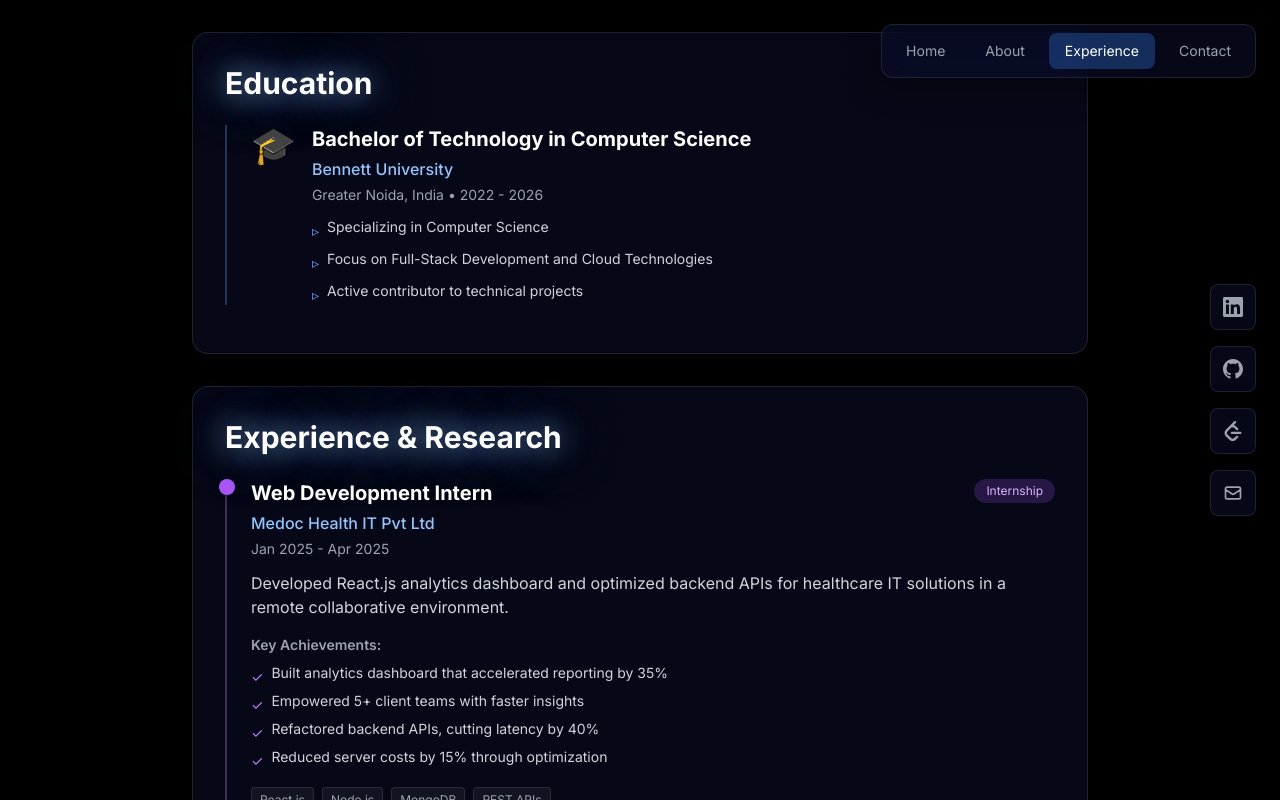
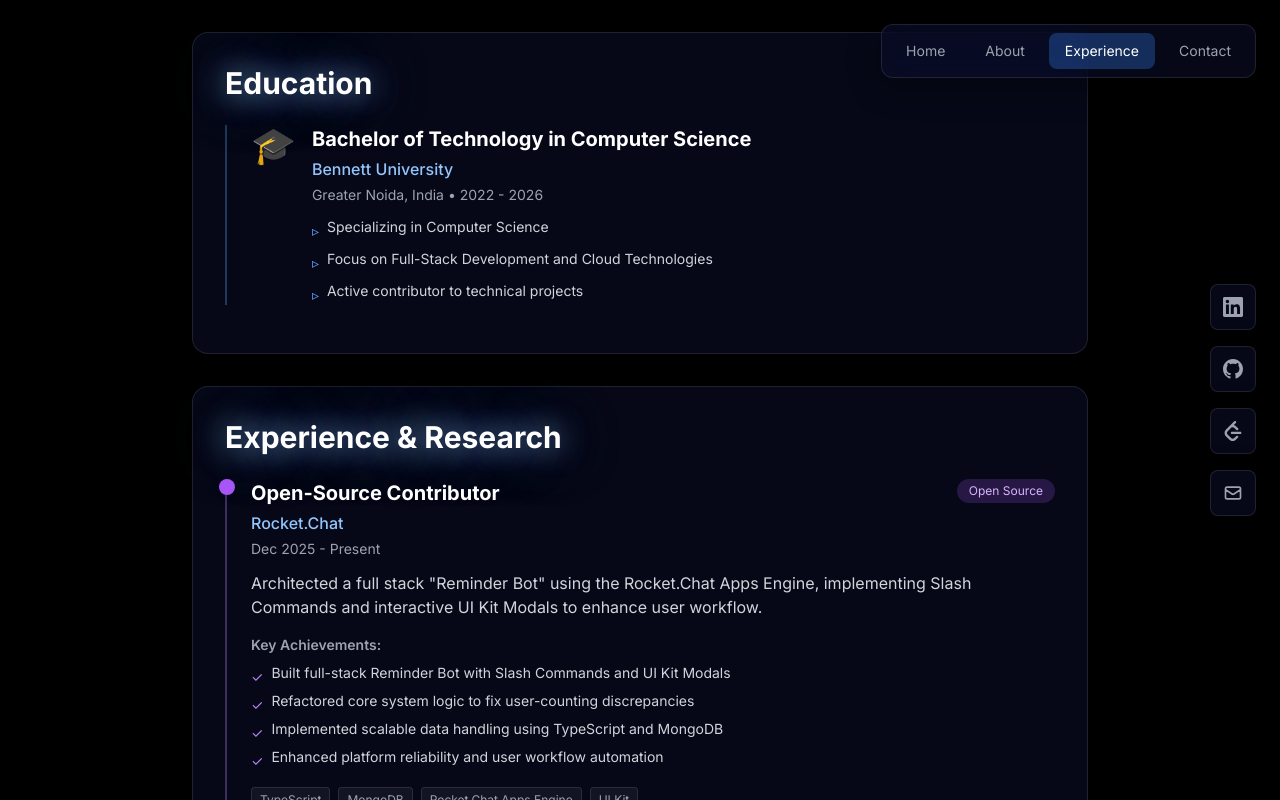
Before and after one commit to adrianYT028/poerfolio_app, a React (Vite) app: page / in a window 1280 px wide. Both pictures are taken after a click on the button "Experience". Built offline with nearby package versions, Linux system fonts and the light colour scheme; no server answers.

Commit message:
Add Rocket.Chat open-source contribution experience

```diff
--- a/src/components/ui/Experience.tsx
+++ b/src/components/ui/Experience.tsx
@@ -2,6 +2,20 @@
 
 export function Experience() {
   const experiences = [
+    {
+      title: 'Open-Source Contributor',
+      company: 'Rocket.Chat',
+      period: 'Dec 2025 - Present',
+      type: 'Open Source',
+      description: 'Architected a full stack "Reminder Bot" using the Rocket.Chat Apps Engine, implementing Slash Commands and interactive UI Kit Modals to enhance user workflow.',
+      technologies: ['TypeScript', 'MongoDB', 'Rocket.Chat Apps Engine', 'UI Kit'],
+      achievements: [
+        'Built full-stack Reminder Bot with Slash Commands and UI Kit Modals',
+        'Refactored core system logic to fix user-counting discrepancies',
+        'Implemented scalable data handling using TypeScript and MongoDB',
+        'Enhanced platform reliability and user workflow automation'
+      ]
+    },
     {
       title: 'Web Development Intern',
       company: 'Medoc Health IT Pvt Ltd',
```
